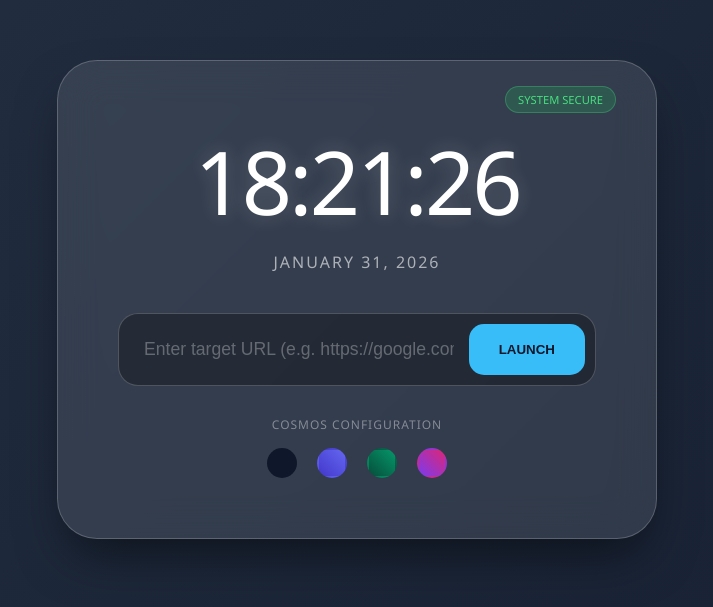
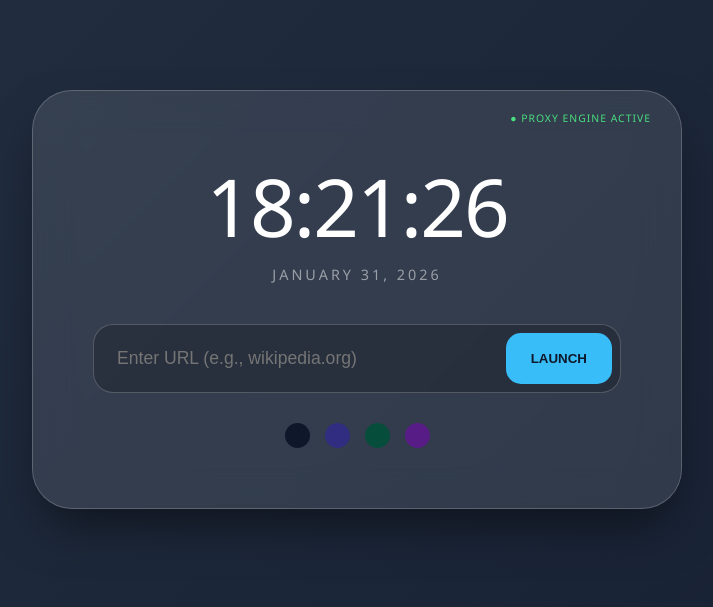
Before and after one commit to GGVR1000/Nova-Proxyn, a website: page public/index.html in a window 1280 px wide. Shown: the part 101-708 px from the top of the page, without its empty margins (283-996 px from the left). Drawn offline with Linux system fonts and the light colour scheme.

Commit message:
Full Proxy Engine Upgrade

```diff
--- a/public/index.html
+++ b/public/index.html
@@ -18,11 +18,10 @@
             display: flex;
             justify-content: center;
             align-items: center;
-            /* Animated background */
             background: linear-gradient(-45deg, #0f172a, #1e293b, #334155, #020617);
             background-size: 400% 400%;
             animation: gradientMove 15s ease infinite;
-            font-family: 'Segoe UI', Tahoma, Geneva, Verdana, sans-serif;
+            font-family: 'Segoe UI', system-ui, sans-serif;
             color: white;
             overflow: hidden;
         }
@@ -40,42 +39,35 @@
             border: 1px solid var(--border);
             border-radius: 40px;
             padding: 60px;
-            width: 100%;
-            max-width: 600px;
+            width: 90%;
+            max-width: 650px;
             text-align: center;
             box-shadow: 0 25px 50px -12px rgba(0, 0, 0, 0.5);
             position: relative;
         }
 
         #clock {
-            font-size: 5.5rem;
-            font-weight: 100;
-            margin-bottom: 10px;
-            letter-spacing: -3px;
-            text-shadow: 0 0 20px rgba(255,255,255,0.2);
+            font-size: 5rem;
+            font-weight: 200;
+            margin-bottom: 5px;
+            letter-spacing: -2px;
         }
 
         .date-display {
-            font-size: 1rem;
-            opacity: 0.6;
+            font-size: 0.9rem;
+            opacity: 0.5;
             margin-bottom: 40px;
+            letter-spacing: 3px;
             text-transform: uppercase;
-            letter-spacing: 2px;
         }
 
         .search-container {
             display: flex;
-            background: rgba(0, 0, 0, 0.3);
+            background: rgba(0, 0, 0, 0.2);
             border: 1px solid var(--border);
             border-radius: 20px;
-            padding: 10px;
+            padding: 8px;
             margin-bottom: 30px;
-            transition: transform 0.3s, border-color 0.3s;
-        }
-
-        .search-container:focus-within {
-            border-color: var(--accent);
-            transform: translateY(-2px);
         }
 
         input {
@@ -88,152 +80,110 @@
             outline: none;
         }
 
-        input::placeholder { color: rgba(255, 255, 255, 0.3); }
-
         .launch-btn {
             background: var(--accent);
             color: #0f172a;
             border: none;
-            padding: 0 30px;
+            padding: 0 25px;
             border-radius: 15px;
             font-weight: bold;
             cursor: pointer;
-            transition: all 0.2s;
+            transition: 0.3s;
         }
 
         .launch-btn:hover {
-            background: #7dd3fc;
-            box-shadow: 0 0 15px rgba(56, 189, 248, 0.5);
-        }
-
-        .settings-label {
-            font-size: 0.75rem;
-            opacity: 0.4;
-            margin-bottom: 15px;
-            letter-spacing: 1px;
+            filter: brightness(1.2);
+            box-shadow: 0 0 15px var(--accent);
         }
 
         .theme-selector {
             display: flex;
             justify-content: center;
-            gap: 20px;
+            gap: 15px;
+            margin-top: 20px;
         }
 
         .theme-dot {
-            width: 30px;
-            height: 30px;
+            width: 25px;
+            height: 25px;
             border-radius: 50%;
             cursor: pointer;
             border: 2px solid transparent;
-            transition: transform 0.2s, border-color 0.2s;
+            transition: 0.2s;
         }
 
-        .theme-dot:hover {
-            transform: scale(1.2);
-            border-color: white;
-        }
+        .theme-dot:hover { transform: scale(1.2); border-color: white; }
 
-        .status-badge {
+        .status {
             position: absolute;
-            top: 25px;
-            right: 40px;
-            font-size: 0.7rem;
-            background: rgba(34, 197, 94, 0.2);
+            top: 20px;
+            right: 30px;
+            font-size: 0.65rem;
             color: #4ade80;
-            padding: 5px 12px;
-            border-radius: 20px;
-            border: 1px solid rgba(74, 222, 128, 0.3);
+            letter-spacing: 1px;
         }
     </style>
 </head>
 <body>
 
     <div class="glass-panel">
-        <div class="status-badge">SYSTEM SECURE</div>
-
+        <div class="status">● PROXY ENGINE ACTIVE</div>
         <div id="clock">00:00:00</div>
-        <div class="date-display" id="date">JANUARY 01, 2026</div>
+        <div class="date-display" id="date">LOADING...</div>
 
         <div class="search-container">
-            <input type="text" id="targetUrl" placeholder="Enter target URL (e.g. https://google.com)" autocomplete="off">
+            <input type="text" id="targetUrl" placeholder="Enter URL (e.g., wikipedia.org)" autocomplete="off">
             <button class="launch-btn" onclick="launchProxy()">LAUNCH</button>
         </div>
 
-        <div class="settings-label">COSMOS CONFIGURATION</div>
         <div class="theme-selector">
-            <div class="theme-dot" style="background: #0f172a;" onclick="setTheme('deep-space')"></div>
-            <div class="theme-dot" style="background: linear-gradient(45deg, #4338ca, #6366f1);" onclick="setTheme('nebula')"></div>
-            <div class="theme-dot" style="background: linear-gradient(45deg, #064e3b, #059669);" onclick="setTheme('forest')"></div>
-            <div class="theme-dot" style="background: linear-gradient(45deg, #7c3aed, #db2777);" onclick="setTheme('cyber')"></div>
+            <div class="theme-dot" style="background: #0f172a;" onclick="setTheme('default')"></div>
+            <div class="theme-dot" style="background: #312e81;" onclick="setTheme('nebula')"></div>
+            <div class="theme-dot" style="background: #064e3b;" onclick="setTheme('forest')"></div>
+            <div class="theme-dot" style="background: #581c87;" onclick="setTheme('void')"></div>
         </div>
     </div>
 
     <script>
-        // --- 1. CLOCK LOGIC ---
+        // 1. CLOCK
         function updateClock() {
             const now = new Date();
-            const timeStr = now.toLocaleTimeString([], { hour12: false, hour: '2-digit', minute: '2-digit', second: '2-digit' });
-            const dateStr = now.toLocaleDateString([], { month: 'long', day: '2-digit', year: 'numeric' });
-
-            document.getElementById('clock').textContent = timeStr;
-            document.getElementById('date').textContent = dateStr;
+            document.getElementById('clock').textContent = now.toLocaleTimeString([], {hour12: false});
+            document.getElementById('date').textContent = now.toLocaleDateString([], {month: 'long', day: 'numeric', year: 'numeric'});
         }
         setInterval(updateClock, 1000);
         updateClock();
 
-        // --- 2. PROXY LAUNCHER ---
+        // 2. PROXY LAUNCHER
         function launchProxy() {
-            const urlInput = document.getElementById('targetUrl').value.trim();
+            const input = document.getElementById('targetUrl').value.trim();
+            if (!input) return;
 
-            if (!urlInput) {
-                alert("Please enter a URL first.");
-                return;
+            let url = input;
+            if (!url.startsWith('http')) {
+                url = 'https://' + url;
             }
 
-            // Ensure URL has a protocol
-            let finalUrl = urlInput;
-            if (!urlInput.startsWith('http://') && !urlInput.startsWith('https://')) {
-                finalUrl = 'https://' + urlInput;
-            }
-
-            // Redirect to our Express proxy route
-            window.location.href = `/service?url=${encodeURIComponent(finalUrl)}`;
+            // This routes the request THROUGH your server
+            window.location.href = `/service?url=${encodeURIComponent(url)}`;
         }
 
-        // Allow 'Enter' key to trigger launch
-        document.getElementById('targetUrl').addEventListener('keypress', function (e) {
+        // Enter key support
+        document.getElementById('targetUrl').addEventListener('keypress', (e) => {
             if (e.key === 'Enter') launchProxy();
         });
 
-        // --- 3. THEME ENGINE ---
+        // 3. THEMES
         function setTheme(theme) {
-            const body = document.body;
-            let gradient = "";
-
-            switch(theme) {
-                case 'deep-space':
-                    gradient = "linear-gradient(-45deg, #0f172a, #1e293b, #334155, #020617)";
-                    break;
-                case 'nebula':
-                    gradient = "linear-gradient(-45deg, #1e1b4b, #312e81, #4338ca, #1e1b4b)";
-                    break;
-                case 'forest':
-                    gradient = "linear-gradient(-45deg, #064e3b, #065f46, #0f766e, #064e3b)";
-                    break;
-                case 'cyber':
-                    gradient = "linear-gradient(-45deg, #2e1065, #4c1d95, #701a75, #2e1065)";
-                    break;
-            }
-
-            body.style.background = gradient;
-            body.style.backgroundSize = "400% 400%";
-            // Save preference to browser
-            localStorage.setItem('nova_theme', theme);
+            const colors = {
+                'default': 'linear-gradient(-45deg, #0f172a, #1e293b, #334155, #020617)',
+                'nebula': 'linear-gradient(-45deg, #1e1b4b, #312e81, #4338ca, #1e1b4b)',
+                'forest': 'linear-gradient(-45deg, #064e3b, #065f46, #0f766e, #064e3b)',
+                'void': 'linear-gradient(-45deg, #2e1065, #4c1d95, #701a75, #2e1065)'
+            };
+            document.body.style.background = colors[theme];
+            document.body.style.backgroundSize = "400% 400%";
         }
-
-        // Load saved theme on startup
-        const savedTheme = localStorage.getItem('nova_theme');
-        if (savedTheme) setTheme(savedTheme);
     </script>
 </body>
 </html>
```
Also changed, not shown: index.js (+20 -3 lines).
